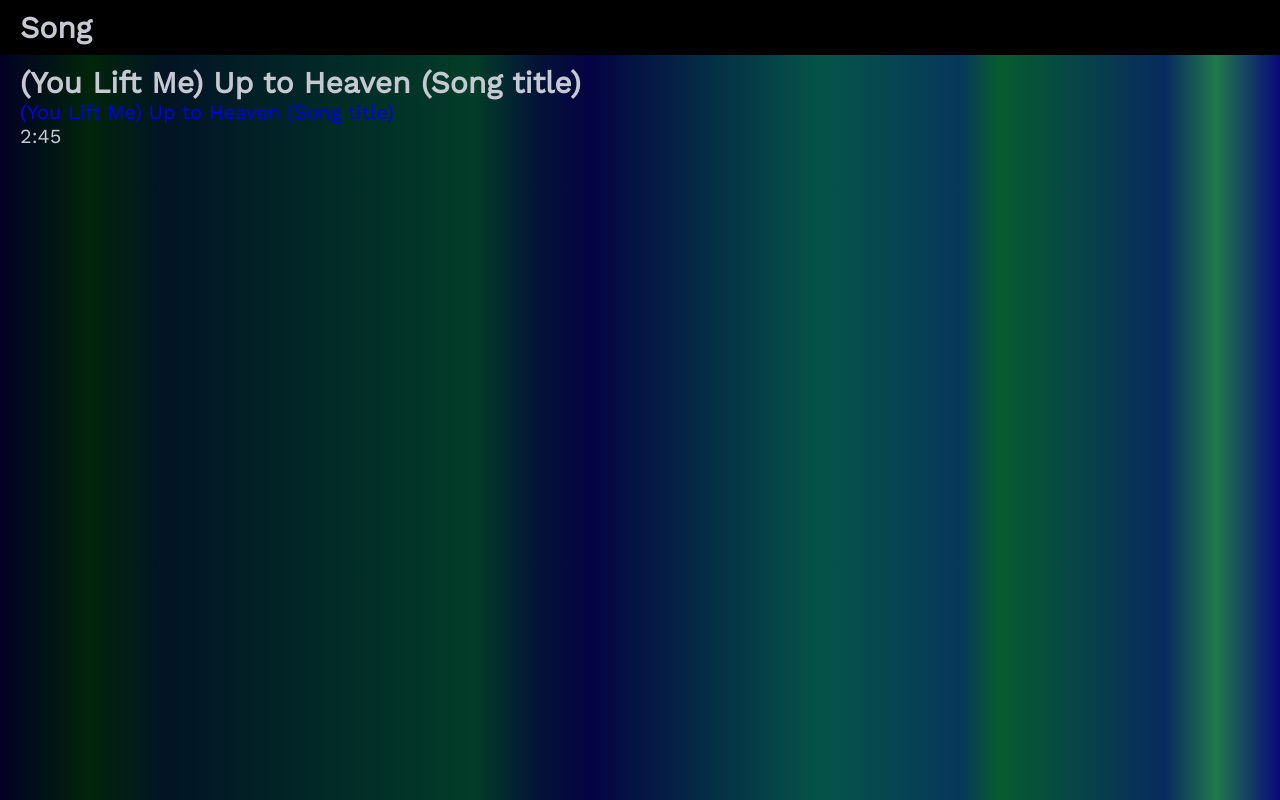
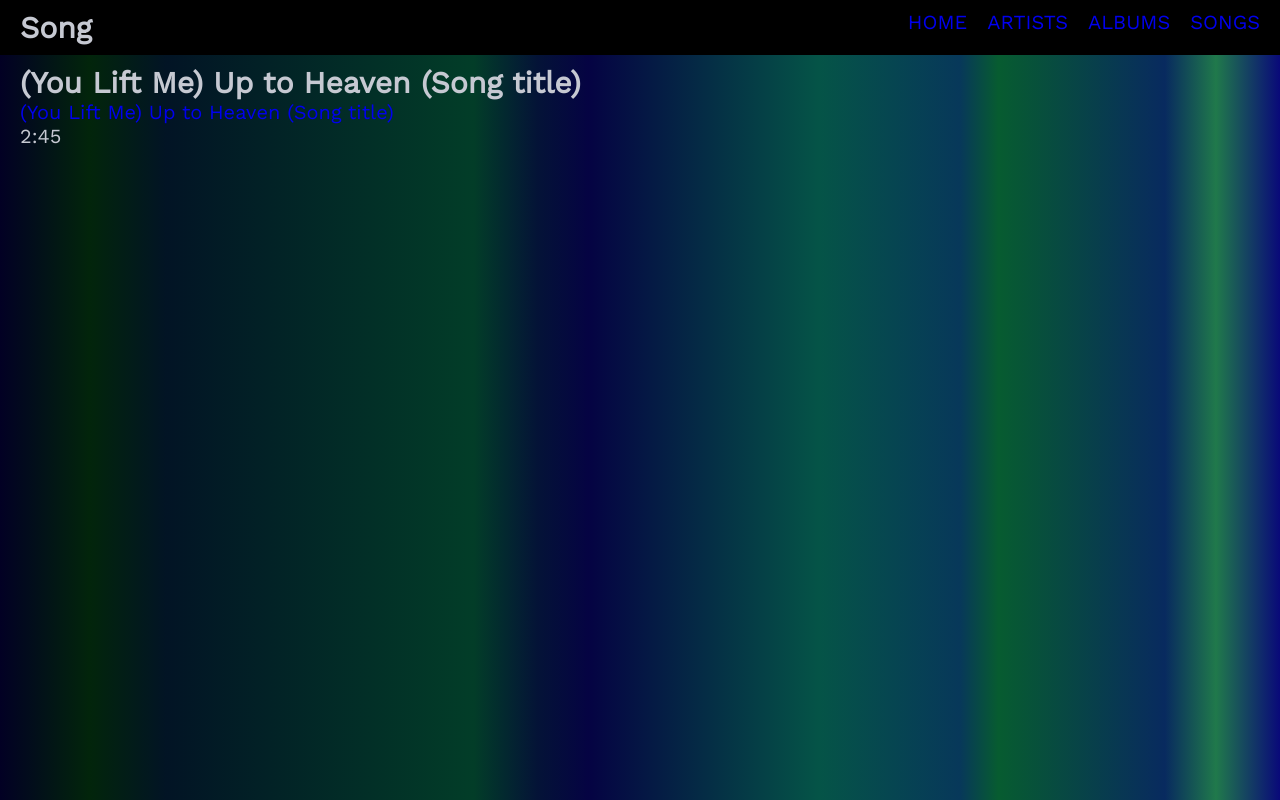
Before and after one commit to Andrew614/album-collection-restful-api, a plain HTML site: page front-end/songTemplate.html in a window 1280 px wide. Drawn offline with nearby package versions, Linux system fonts and the light colour scheme.

Commit message:
add navbar to the prototypes

```diff
--- a/front-end/songTemplate.html
+++ b/front-end/songTemplate.html
@@ -13,8 +13,13 @@
     <div class="wrapper">
         <header class="main-header">
             <h1 class="main-header__title">Song</h1>
-            <nav>
-
+            <nav class="nav">
+                <ul class="nav__list">
+                    <li class="nav__list-item"><a href="#">HOME</a></li>
+                    <li class="nav__list-item"><a href=" #">ARTISTS</a></li>
+                    <li class="nav__list-item"><a href=" #">ALBUMS</a></li>
+                    <li class="nav__list-item"><a href=" #">SONGS</a></li>
+                </ul>
             </nav>
         </header>
         <main>
--- a/front-end/style.css
+++ b/front-end/style.css
@@ -88,7 +88,9 @@ ul {
 .main-header {
   background-color: var(--color-header-footer);
   color: var(--color-header-footer-content);
+  display: flex;
   height: auto;
+  justify-content: space-between;
   position: fixed;
   top: 0;
   padding: 0.5rem 1rem;
@@ -97,6 +99,18 @@ ul {
 
 .main-header__title {
   font-size: 1.5rem;
+}
+
+.nav__list {
+  display: flex;
+}
+
+.nav__list-item {
+  margin-right: 1rem;
+}
+
+.nav__list-item:last-child {
+  margin-right: 0;
 }
 
 .container {
```
Also changed, not shown: front-end/albumTemplate.html (+7 -3 lines), front-end/artisttemplate.html (+10 -1 lines).
